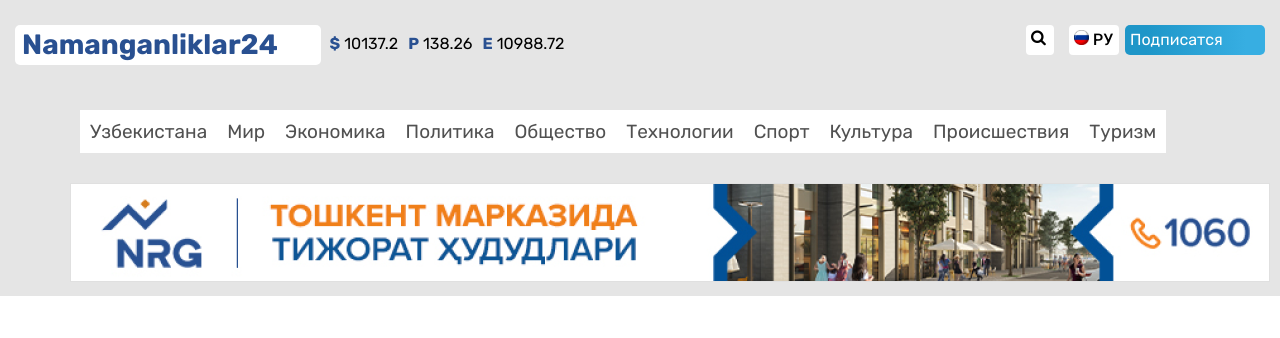
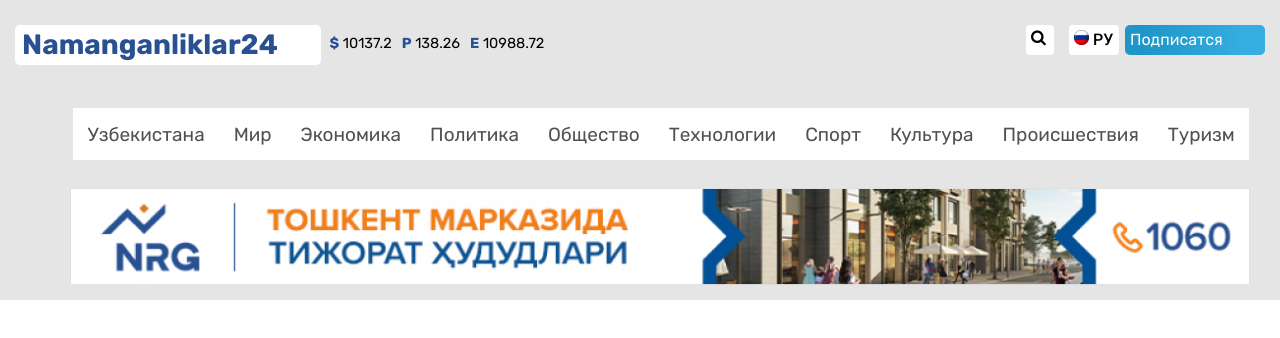
Before and after one commit to OzodaKhamdamova/namanganliklar24, a plain HTML site: page index.html in a window 1280 px wide. Drawn offline with Linux system fonts and the light colour scheme.

Commit message:
some more commits

```diff
--- a/index.html
+++ b/index.html
@@ -51,7 +51,7 @@
         </div>
         <nav class="site-nav">
             <ul class="nav-list">
-                <li class="list-item">
+                <li class="list-item list-item-first">
                     <a  class="list-item-link"  href="#">Узбекистана</a>
                 </li>
                 <li class="list-item">
@@ -78,14 +78,14 @@
                 <li class="list-item">
                     <a  class="list-item-link" href="#">Происшествия</a>
                 </li>
-                <li class="list-item">
+                <li class="list-item list-item-last">
                     <a  class="list-item-link" href="#">Туризм</a>
                 </li>
 
             </ul>
         </nav>
         <div class="site-ad">
-            <img class="banner" src="images/nrg-banner.png" alt="banner">
+            <img class="banner" src="images/nrg-banner.png" alt="banner" width="1200px">
         </div>
     </header>
 
--- a/style.css
+++ b/style.css
@@ -54,7 +54,7 @@ background-color: white;
     padding-right: 10px;
     font-family: Rubik;
     font-weight: 400;
-    font-size: 16px;
+    font-size: 14.5px;
 }
 .additional-service{
     display: flex;
@@ -70,15 +70,20 @@ background-color: white;
 
 }
 
+
 .nav-list{
     display: flex;
-    padding: 20px;
-    margin-left: 60px;
+    padding: 18px;
+    margin-left: 55px;
+
+
 }
 .list-item{
     list-style-type: none;
     background-color: white;
-    padding: 10px;
+    padding: 14.5px;
+
+
 }
 .list-item-link{
     color: #515151;
@@ -91,7 +96,9 @@ background-color: white;
     letter-spacing: 0em;
     text-align: left;
 
+
 }
+
 .search{
 height: 30px;
 width: 28px;
```
